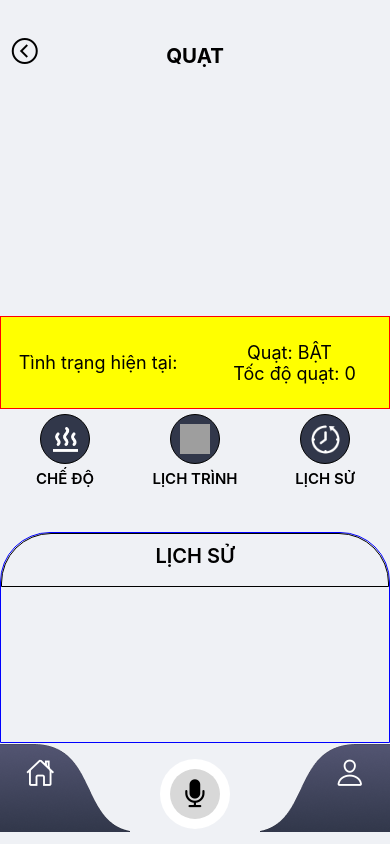
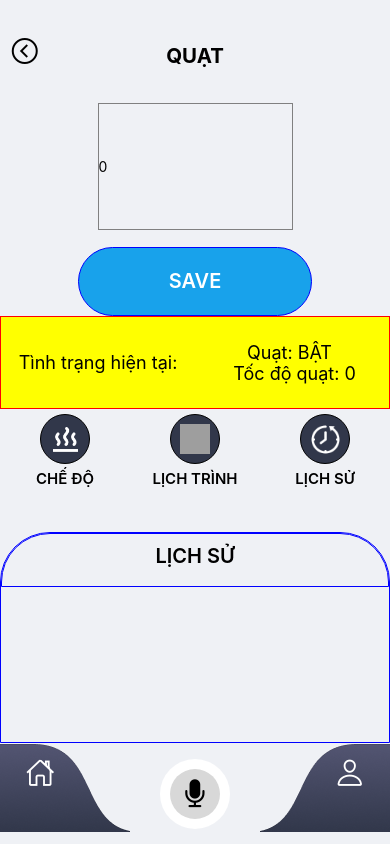
Before and after one commit to khoavukhoa3004/DADN_TTNT, a React Native app in the folder frontend/: screen /FanScreen in a window 390 px wide. Built offline with nearby package versions, Linux system fonts and the light colour scheme; no server answers; grey boxes are pictures that could not be loaded.

Commit message:
update fanScreen

```diff
--- a/frontend/screens/FanScreen.js
+++ b/frontend/screens/FanScreen.js
@@ -42,6 +42,7 @@ const FanScreen = ({ navigation, route }) => {
 
     const handleTextChange = (newValue) => {
       setValue(newValue);
+      console.log(value);
     }
 
     const handleSave = async () => {
@@ -148,7 +149,36 @@ const FanScreen = ({ navigation, route }) => {
         </View> */}
         <View style={styles.middleMainLayout}>
           <View style={styles.textInputBox}>
-
+            <TextInput
+              value={value}
+              onChangeText={handleTextChange}
+              style={{
+                height: 0.15 * ScreenHeight,
+                width: 0.5 * ScreenWidth,
+                borderColor: 'gray',
+                borderWidth: 1,
+                marginTop: 'auto',
+                marginLeft: 'auto',
+                marginRight: 'auto',
+                marginBottom: 'auto',
+              }}
+              placeholder="50"
+              fontSize="50"
+              fontWeight="700"
+              textAlign="center"
+            />
+            <TouchableOpacity style={{
+              width: '60%',
+              height: '30%',
+              borderColor: 'blue',
+              borderWidth: 1,
+              backgroundColor: '#18A2EB',
+              borderRadius: 100,
+              alignItems: 'center',
+              justifyContent: 'center',
+            }}>
+              <Text style={{color: 'white', fontSize: 20, fontWeight: 600}}>SAVE</Text>
+            </TouchableOpacity>
           </View>
           <View style={styles.currentStateBox}>
             <View style={styles.leftStateBox}>
@@ -444,6 +474,8 @@ const styles = StyleSheet.create({
   },
   textInputBox: {
     flex: 5,
+    alignItems: 'center',
+    justifyContent: 'center',
   },
   currentStateBox: {
     flex: 2,
@@ -609,10 +641,10 @@ const styles = StyleSheet.create({
 
   historyHeader: {
     flex: 1,
-    borderColor: 'black',
+    borderColor: 'blue',
     borderWidth: 1,
-    borderTopLeftRadius: 50,
-    borderTopRightRadius: 50,
+    borderTopLeftRadius: 49,
+    borderTopRightRadius: 49,
   },
 
   historyHeaderText: {
```
Also changed, not shown: 1 other file (tests, documents, lock files or other folders).
